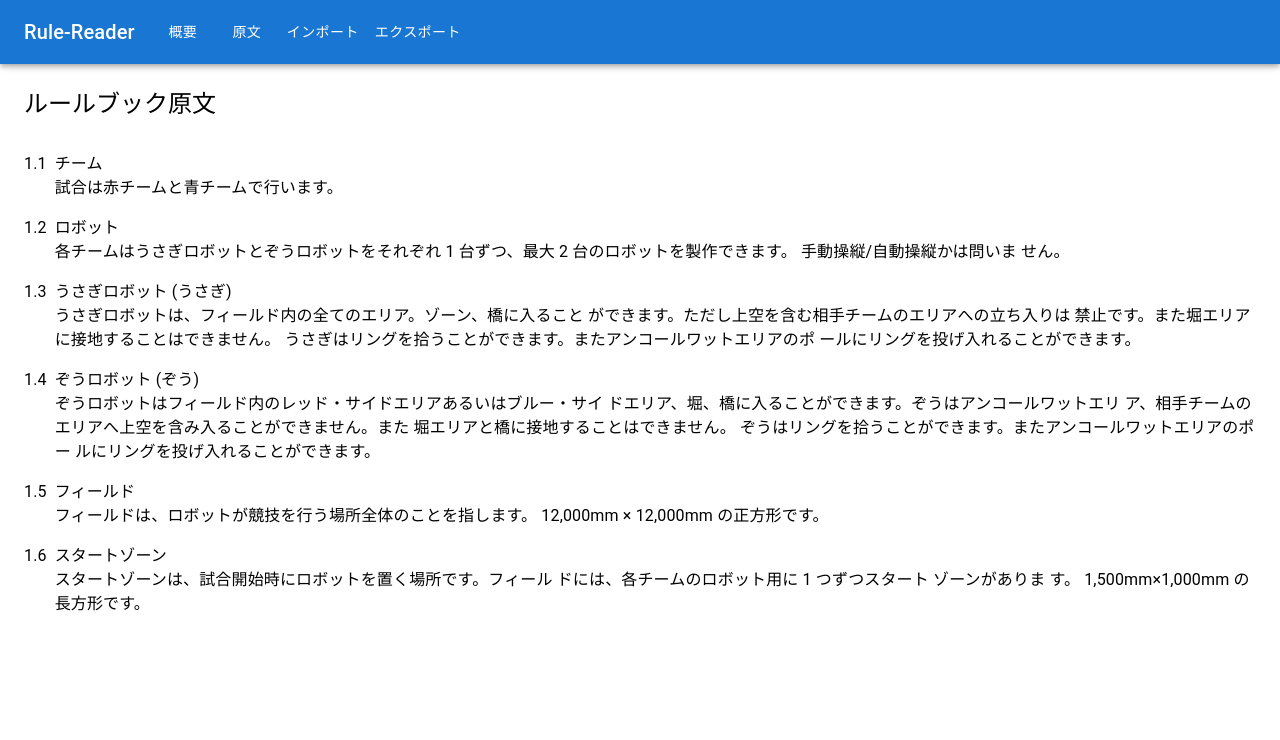
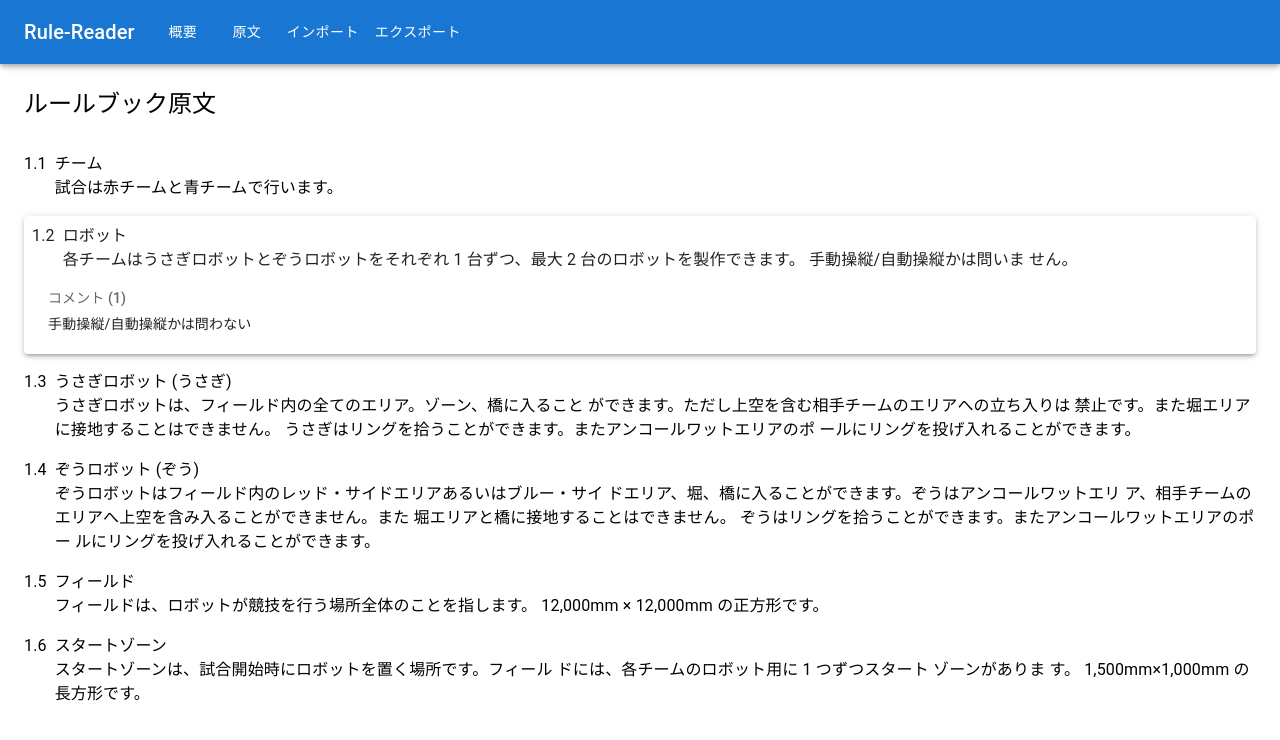
Before and after one commit to na-trium-144/robocon-rule-reader, a Next.js app: page /rulebook in a window 1280 px wide. Both pictures are taken after a click on the button 636 px from the left and 236 px from the top of the page. Shown: the top 740 px of the page. Built offline with nearby package versions, Linux system fonts and the light colour scheme.

Commit message:
原文ページにコメントへのリンク実装

```diff
--- a/pages/rulebook.tsx
+++ b/pages/rulebook.tsx
@@ -1,19 +1,42 @@
+import { useState, useEffect } from "react";
 import Box from "@mui/material/Box";
 import Grid from "@mui/material/Grid";
 import List from "@mui/material/List";
 import ListItem from "@mui/material/ListItem";
 import ListItemButton from "@mui/material/ListItemButton";
+import ListSubheader from "@mui/material/ListSubheader";
 import Divider from "@mui/material/Divider";
 import ListItemText from "@mui/material/ListItemText";
 import Typography from "@mui/material/Typography";
+import Paper from "@mui/material/Paper";
+import Link from "next/link";
 
-const rulebook = [
-  { num: "1.1", text: ["チーム", "試合は赤チームと青チームで行います。"] },
+interface Comment {
+  text: string[];
+  cid: number;
+}
+interface Rule {
+  num: string;
+  text: string[];
+  comments: Comment[];
+}
+const rulebook: Rule[] = [
+  {
+    num: "1.1",
+    text: ["チーム", "試合は赤チームと青チームで行います。"],
+    comments: [],
+  },
   {
     num: "1.2",
     text: [
       "ロボット",
       "各チームはうさぎロボットとぞうロボットをそれぞれ 1 台ずつ、最大 2 台のロボットを製作できます。 手動操縦/自動操縦かは問いま せん。",
+    ],
+    comments: [
+      {
+        cid: 0,
+        text: "手動操縦/自動操縦かは問わない",
+      },
     ],
   },
   {
@@ -22,6 +45,19 @@ const rulebook = [
       "うさぎロボット (うさぎ)",
       "うさぎロボットは、フィールド内の全てのエリア。ゾーン、橋に入ること ができます。ただし上空を含む相手チームのエリアへの立ち入りは 禁止です。また堀エリアに接地することはできません。 うさぎはリングを拾うことができます。またアンコールワットエリアのポ ールにリングを投げ入れることができます。",
     ],
+    comments: [
+      {
+        cid: 1,
+        text: "うさぎロボットは、フィールド内の全てのエリア。ゾーン、橋に入ること ができます。",
+      },
+      {
+        cid: 2,
+        text: "うさぎは上空を含む相手チームのエリアへの立ち入りは 禁止",
+      },
+      { cid: 3, text: "うさぎは堀エリアに接地することはできません。" },
+      { cid: 4, text: "うさぎはリングを拾うことができる" },
+      { cid: 5, text: "うさぎはawaのポールにリングを投げ入れることができる" },
+    ],
   },
   {
     num: "1.4",
@@ -29,6 +65,7 @@ const rulebook = [
       "ぞうロボット (ぞう)",
       "ぞうロボットはフィールド内のレッド・サイドエリアあるいはブルー・サイ ドエリア、堀、橋に入ることができます。ぞうはアンコールワットエリ ア、相手チームのエリアへ上空を含み入ることができません。また 堀エリアと橋に接地することはできません。 ぞうはリングを拾うことができます。またアンコールワットエリアのポー ルにリングを投げ入れることができます。",
     ],
+    comments: [],
   },
   {
     num: "1.5",
@@ -36,6 +73,7 @@ const rulebook = [
       "フィールド",
       "フィールドは、ロボットが競技を行う場所全体のことを指します。 12,000mm × 12,000mm の正方形です。",
     ],
+    comments: [],
   },
   {
     num: "1.6",
@@ -43,18 +81,15 @@ const rulebook = [
       "スタートゾーン",
       "スタートゾーンは、試合開始時にロボットを置く場所です。フィール ドには、各チームのロボット用に 1 つずつスタート ゾーンがありま す。 1,500mm×1,000mm の長方形です。",
     ],
+    comments: [],
   },
 ];
 
-export default function RuleBook() {
+const RuleItem = (props: { rule: Rule; onClick: () => void }) => {
+  const { rule, onClick } = props;
   return (
     <>
-      <Typography variant="h5" sx={{ p: 2 }}>
-        ルールブック原文
-      </Typography>
-      <List sx={{ width: "100%" }}>
-        {rulebook.map((rule) => (
-          <ListItemButton key={rule.num}>
+      <ListItemButton key={rule.num} onClick={onClick}>
         <Grid container alignItems="flex-start" spacing={1}>
           <Grid item>
             <Typography variant="body1" nowrap>
@@ -72,8 +107,84 @@ export default function RuleBook() {
           </Grid>
         </Grid>
       </ListItemButton>
+    </>
+  );
+};
+const RuleItemActive = (props: { rule: Rule }) => {
+  const { rule } = props;
+  return (
+    <>
+      <ListItem key={rule.num}>
+        <Paper elevation={3} sx={{ padding: 1, width: "100%" }}>
+          <Grid container alignItems="flex-start" spacing={1}>
+            <Grid item>
+              <Typography variant="body1" nowrap>
+                {rule.num}
+              </Typography>
+            </Grid>
+            <Grid item xs>
+              <Box>
+                {rule.text.map((line, i) => (
+                  <Typography variant="body1" key={i}>
+                    {line}
+                  </Typography>
+                ))}
+              </Box>
+            </Grid>
+          </Grid>
+          <List
+            subheader={
+              <ListSubheader>
+              <Typography variant="subtitle2">
+                コメント ({rule.comments.length})
+              </Typography>
+              </ListSubheader>
+            }
+            sx={{ mt: 2, width: "100%" }}
+          >
+            {rule.comments.map((c, i) => (<>
+              <Link key={i} legacyBehavior href={`/#${c.cid}` /* ← スクロールはするがAppBarに隠れてしまう */}>
+                <ListItemButton dense>
+                  <Typography variant="body2">{c.text}</Typography>
+                </ListItemButton>
+              </Link>
+              </>
             ))}
           </List>
+        </Paper>
+      </ListItem>
     </>
   );
+};
+
+export default function RuleBook() {
+  const [selectedRuleNum, setSelectedRuleNum] = useState<string>("");
+  return (
+    <div
+      sx={{ width: "100%", height: "100%" }}
+      onClick={() => {
+        setSelectedRuleNum("");
+      }}
+    >
+      <Typography variant="h5" sx={{ p: 2 }}>
+        ルールブック原文
+      </Typography>
+      <List sx={{ width: "100%" }}>
+        {rulebook.map((rule, i) =>
+          selectedRuleNum !== rule.num ? (
+            <RuleItem
+              key={i}
+              rule={rule}
+              onClick={(event) => {
+                event.stopPropagation();
+                setSelectedRuleNum(rule.num);
+              }}
+            />
+          ) : (
+            <RuleItemActive key={i} rule={rule} />
+          )
+        )}
+      </List>
+    </div>
+  );
 }
```
Also changed, not shown: pages/index.tsx (+12 -7 lines). Lines whose indentation alone changed are shown as unchanged.
